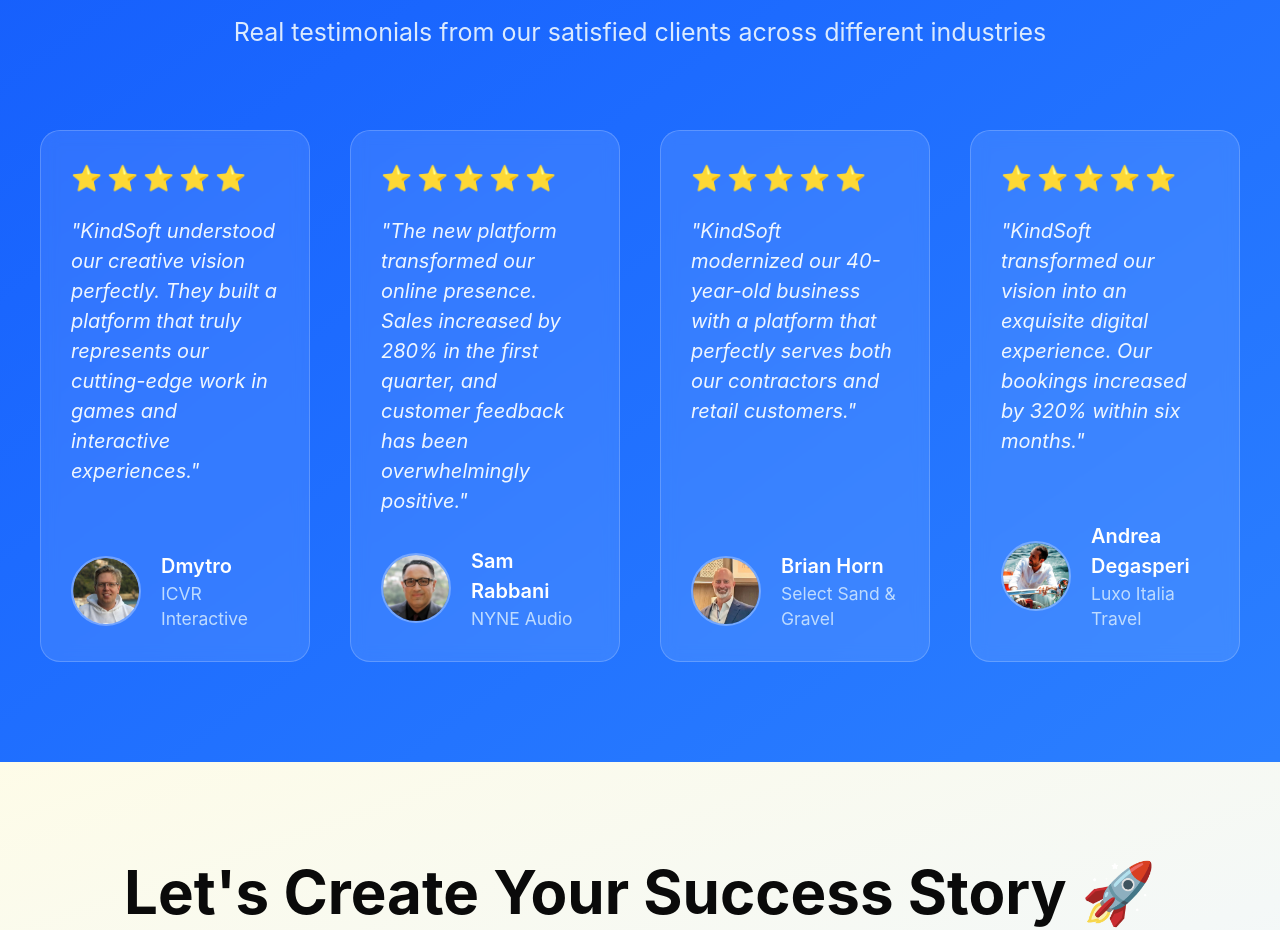
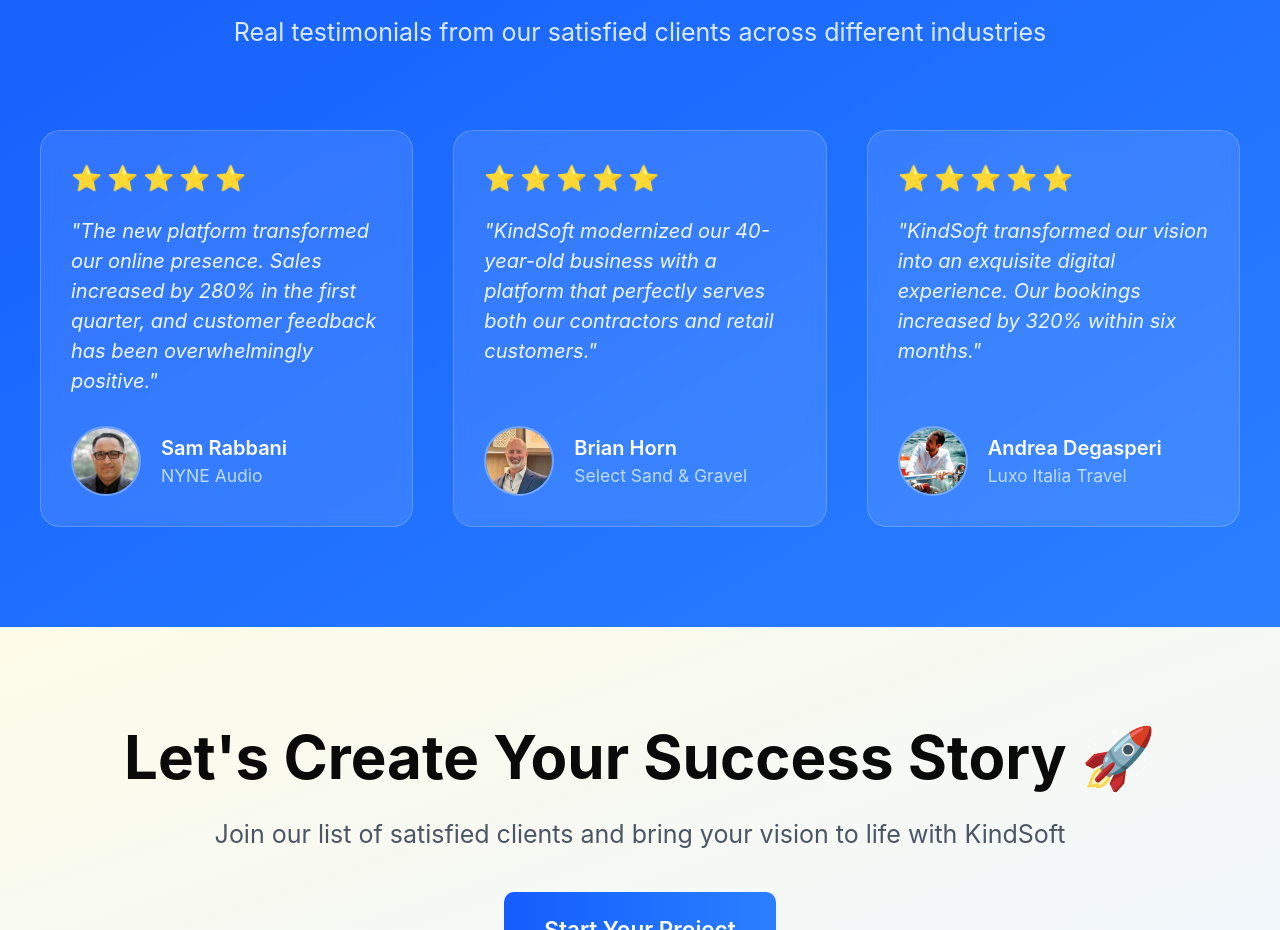
Before and after one commit to BilalEnenouisser/Kindsoftwebsitedesign-main, a React (Vite) app: page /portfolio in a window 1280 px wide. Shown: the part 3340-4270 px from the top of the page. Built offline with nearby package versions, Linux system fonts and the light colour scheme.

Commit message:
feat: add Portfolio and CaseStudy pages with dedicated SEO component support

```diff
--- a/src/app/components/SEO.tsx
+++ b/src/app/components/SEO.tsx
@@ -3,9 +3,10 @@
 interface SEOProps {
     title: string;
     description?: string;
+    noindex?: boolean;
 }
 
-export function SEO({ title, description }: SEOProps) {
+export function SEO({ title, description, noindex = false }: SEOProps) {
     useEffect(() => {
         document.title = title;
 
@@ -35,7 +36,16 @@
             updateMeta('og:description', description, true);
             updateMeta('twitter:description', description);
         }
-    }, [title, description]);
+
+        // Handle robots meta tag
+        const robotsContent = noindex ? 'noindex, nofollow' : 'index, follow';
+        updateMeta('robots', robotsContent);
+
+        return () => {
+            // Reset robots to indexable when leaving the page
+            updateMeta('robots', 'index, follow');
+        };
+    }, [title, description, noindex]);
 
     return null;
 }
--- a/src/app/pages/CaseStudyPage.tsx
+++ b/src/app/pages/CaseStudyPage.tsx
@@ -173,7 +173,7 @@
   if (!study) {
     return (
       <div className="min-h-screen flex items-center justify-center">
-        <SEO title="Case Study Not Found - KindSoft" />
+        <SEO title="Case Study Not Found - KindSoft" noindex />
         <div className="text-center">
           <h1 className="text-4xl font-bold mb-4">Case Study Not Found</h1>
           <Link to="/portfolio" className="text-blue-600 hover:underline">
@@ -189,6 +189,7 @@
       <SEO
         title={`${study.title} - KindSoft`}
         description={`Read about our success story with ${study.title} and how we solved their digital challenges.`}
+        noindex
       />
       {/* Hero Section */}
       <section className="relative bg-gradient-to-br from-blue-50 via-white to-yellow-50 py-12">
--- a/src/app/pages/PortfolioPage.tsx
+++ b/src/app/pages/PortfolioPage.tsx
@@ -7,7 +7,6 @@
 import selectsgHeroImage from "figma:asset/b5961788d9f6ea7adabbd818f48ed77a2bf304b5.png";
 import nyneHeroImage from "figma:asset/b3f05aa50e46344817f5851cc82c5cbdc699f657.png";
 import luxoitaliaHeroImage from "figma:asset/8ab23a4f36f7fd20979c22db118e5c4d087561fa.png";
-import dmitroImage from "figma:asset/d8f278b8e6af43621dae5ce575a16f48ee2e891c.png";
 import brianHornImage from "figma:asset/dab3f72db8b2640d2d37317456ae494c26cd8e8b.png";
 import samRabbaniImage from "figma:asset/03b327abe3e6f56aee58a69470ae9742e0b2256a.png";
 import andreaDegasperiImage from "figma:asset/d4db724ecb7f9f0eef4be8ac049b1c50810b055b.png";
@@ -75,6 +74,7 @@
       <SEO
         title="Portfolio - KindSoft"
         description="Discover our portfolio of successful projects, from creative studios to enterprise-level construction platforms."
+        noindex
       />
       {/* Hero Section */}
       <section className="relative bg-gradient-to-br from-blue-50 via-white to-yellow-50 py-20">
@@ -220,16 +220,8 @@
             </p>
           </motion.div>
 
-          <div className="grid grid-cols-1 md:grid-cols-2 lg:grid-cols-4 gap-8">
+          <div className="grid grid-cols-1 md:grid-cols-2 lg:grid-cols-3 gap-8">
             {[
-              {
-                quote:
-                  "KindSoft understood our creative vision perfectly. They built a platform that truly represents our cutting-edge work in games and interactive experiences.",
-                author: "Dmytro",
-                role: "ICVR Interactive",
-                image: dmitroImage,
-                rating: 5,
-              },
               {
                 quote:
                   "The new platform transformed our online presence. Sales increased by 280% in the first quarter, and customer feedback has been overwhelmingly positive.",
```
